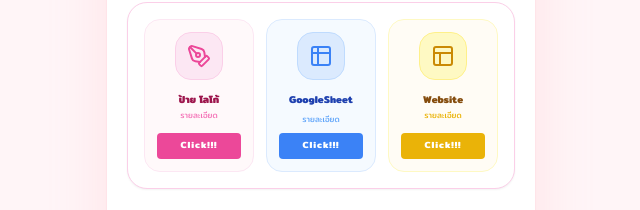
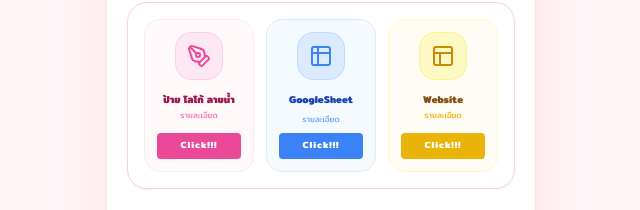
Before and after one commit to Koyangiiii/Koyangi-Official, a plain HTML site: page index.html in a window 1280 px wide. Shown: the part 392-602 px from the top of the page, 319-959 px from the left. Drawn offline with nearby package versions, Linux system fonts and the light colour scheme.

Commit message:
Update index.html

```diff
--- a/index.html
+++ b/index.html
@@ -90,7 +90,7 @@
                     <div class="w-12 h-12 rounded-2xl bg-pink-100 flex items-center justify-center border border-pink-200 mb-3 group-hover:bg-pink-200">
                         <i data-lucide="pen-tool" class="text-pink-500 w-6 h-6"></i>
                     </div>
-                    <p class="text-pink-800 text-[10px] font-bold mb-0.5 text-center">ป้าย โลโก้</p>
+                    <p class="text-pink-800 text-[10px] font-bold mb-0.5 text-center">ป้าย โลโก้ ลายน้ำ</p>
                     <p class="text-pink-400 text-[8px] mb-3">รายละเอียด</p>
                     <div class="bg-pink-500 px-1 py-1.5 rounded text-white text-[9px] font-black w-full text-center tracking-widest mt-auto">Click!!!</div>
                 </div>
```
